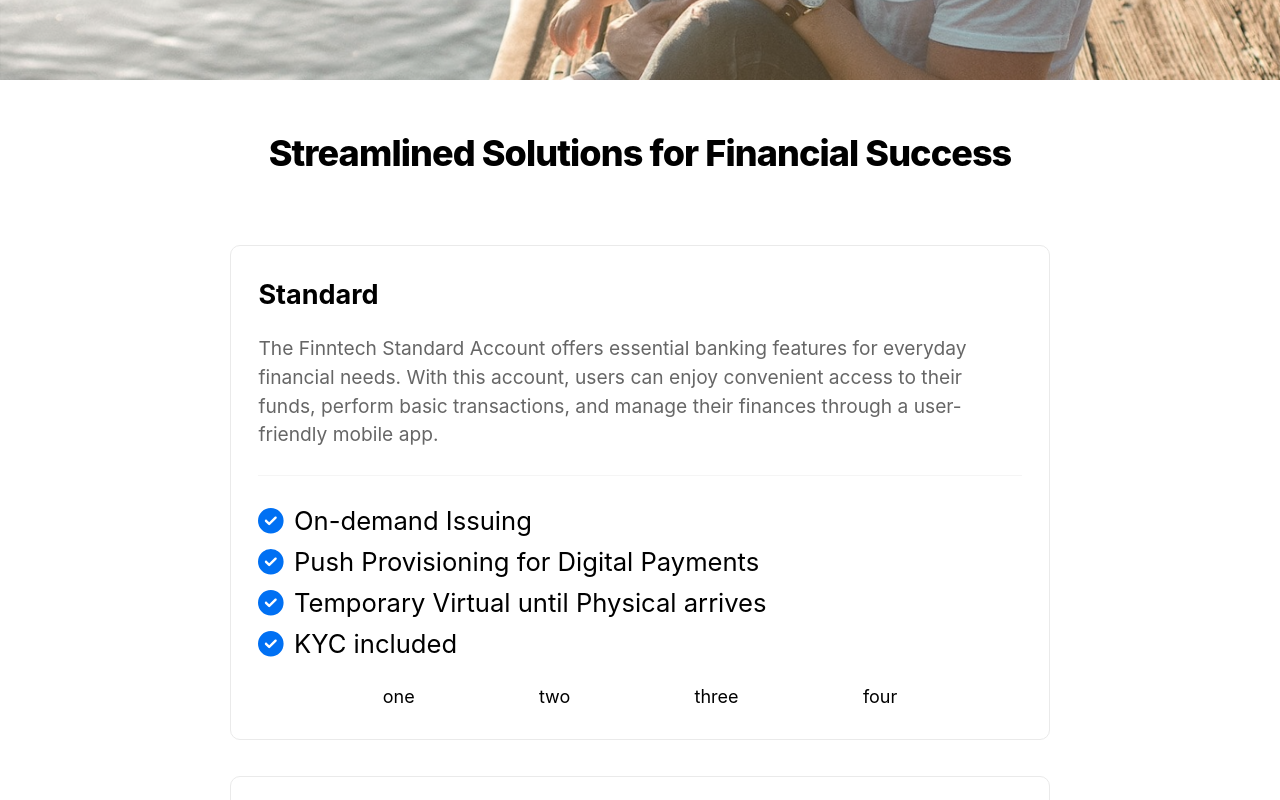
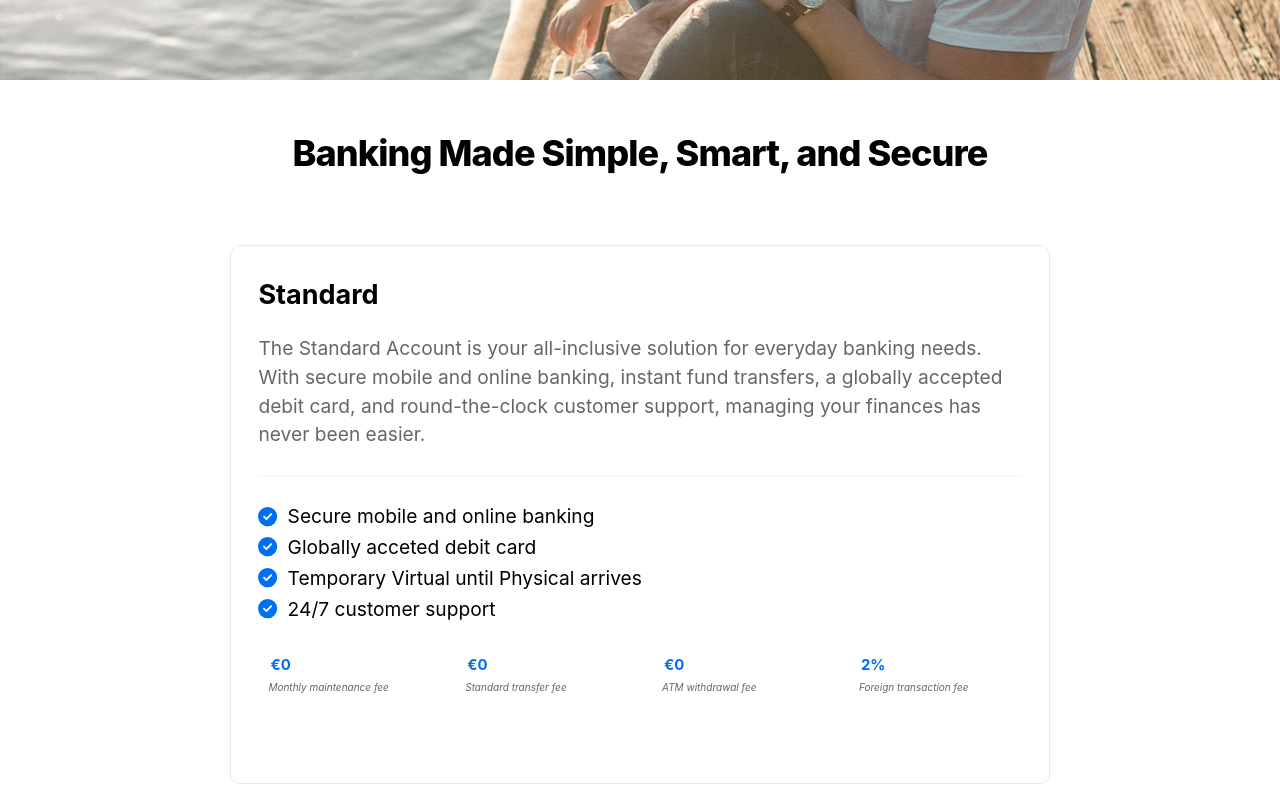
Before and after one commit to finnianj/finntech, a Next.js app: page / in a window 1280 px wide. Shown: the part 720-1520 px from the top of the page. Built offline with nearby package versions, Linux system fonts and the light colour scheme.

Commit message:
restyling card description

```diff
--- a/pages/index.js
+++ b/pages/index.js
@@ -47,25 +47,37 @@ export default function Home() {
     </header>
 
     <section className={utilStyles.container}>
-      <div className={utilStyles.headingXl}>Streamlined Solutions for Financial Success</div>
+      <div className={utilStyles.headingXl}>Banking Made Simple, Smart, and Secure</div>
     </section>
     <section className={utilStyles.container}>
       <div className={styles.card}>
         <h3>Standard</h3>
         <p>
-          The Finntech Standard Account offers essential banking features for everyday financial needs. With this account, users can enjoy convenient access to their funds, perform basic transactions, and manage their finances through a user-friendly mobile app.
+        The Standard Account is your all-inclusive solution for everyday banking needs. With secure mobile and online banking, instant fund transfers, a globally accepted debit card, and round-the-clock customer support, managing your finances has never been easier.
         </p>
         <ul>
-          <li><FontAwesomeIcon icon={faCheckCircle} className={styles.faIcon}></FontAwesomeIcon>On-demand Issuing</li>
-          <li><FontAwesomeIcon icon={faCheckCircle} className={styles.faIcon}></FontAwesomeIcon>Push Provisioning for Digital Payments</li>
+          <li><FontAwesomeIcon icon={faCheckCircle} className={styles.faIcon}></FontAwesomeIcon>Secure mobile and online banking</li>
+          <li><FontAwesomeIcon icon={faCheckCircle} className={styles.faIcon}></FontAwesomeIcon>Globally acceted debit card</li>
           <li><FontAwesomeIcon icon={faCheckCircle} className={styles.faIcon}></FontAwesomeIcon>Temporary Virtual until Physical arrives</li>
-          <li><FontAwesomeIcon icon={faCheckCircle} className={styles.faIcon}></FontAwesomeIcon>KYC included</li>
+          <li><FontAwesomeIcon icon={faCheckCircle} className={styles.faIcon}></FontAwesomeIcon>24/7 customer support</li>
         </ul>
         <div className={styles.cardLower}>
-          <div className={styles.cardFees}>one</div>
-          <div className={styles.cardFees}>two</div>
-          <div className={styles.cardFees}>three</div>
-          <div className={styles.cardFees}>four</div>
+          <div className={styles.cardFees}>
+            <h5>€0</h5>
+            <p><em>Monthly maintenance fee</em></p>
+          </div>
+          <div className={styles.cardFees}>
+            <h5>€0</h5>
+            <p><em>Standard transfer fee</em></p>
+          </div>
+          <div className={styles.cardFees}>
+            <h5>€0</h5>
+            <p><em>ATM withdrawal fee</em></p>
+          </div>
+          <div className={styles.cardFees}>
+            <h5>2%</h5>
+            <p><em>Foreign transaction fee</em></p>
+          </div>
         </div>
       </div>
 
@@ -73,7 +85,7 @@ export default function Home() {
       <div className={styles.card}>
         <h3>Premium</h3>
         <p>
-        Elevate your banking experience with the Finntech Premium Account. Designed for discerning customers, this account provides a range of exclusive benefits, including personalized financial advice, enhanced security features, priority customer support, and access to premium rewards and discounts.
+        Elevate your banking experience with our Premium Account, offering exclusive benefits and personalized services to align with your financial goals. Enjoy priority customer support, higher daily transaction limits, personalized financial planning assistance, and access to a premium rewards program, all designed to enhance your financial well-being.
         </p>
         <ul>
           <li><FontAwesomeIcon icon={faCheckCircle} className={styles.faIcon}></FontAwesomeIcon>On-demand Issuing</li>
--- a/styles/Home.module.css
+++ b/styles/Home.module.css
@@ -109,7 +109,7 @@
 
 .card li{
   list-style: none;
-  font-size: 2vw;
+  font-size: 1.5vw;
 }
 
 .card hr {
@@ -119,7 +119,20 @@
 .cardLower{
   display: flex;
   flex-wrap: wrap;
-  justify-content: space-evenly;
+  justify-content: space-between;
+}
+
+.cardFees{
+  margin: 10px;
+  flex-basis: 20%;
+}
+.cardFees h5{
+  color: #0070f3;
+  margin: 2px !important;
+}
+.cardFees p{
+  font-size: 10px !important;
+  border-bottom: none;
 }
 
 .faIcon{
@@ -146,6 +159,17 @@
   }
 
   .card p{
-    font-size: 3vw;
+    font-size: 2.5vw;
+  }
+  .card li{
+    font-size: 2.5vw;
+  }
+
+  .cardFees{
+    flex-basis: 25%;
+  }
+
+  .cardFees p{
+    font-size: 5px !important;
   }
 }
```
